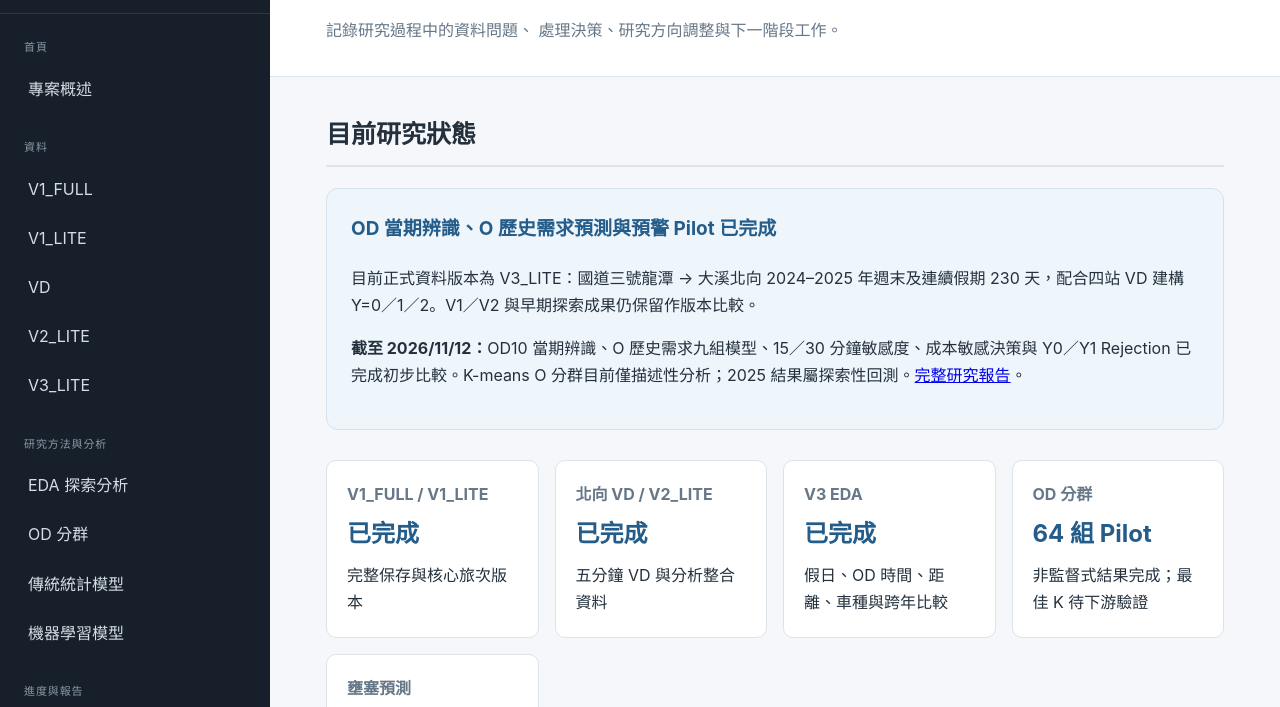
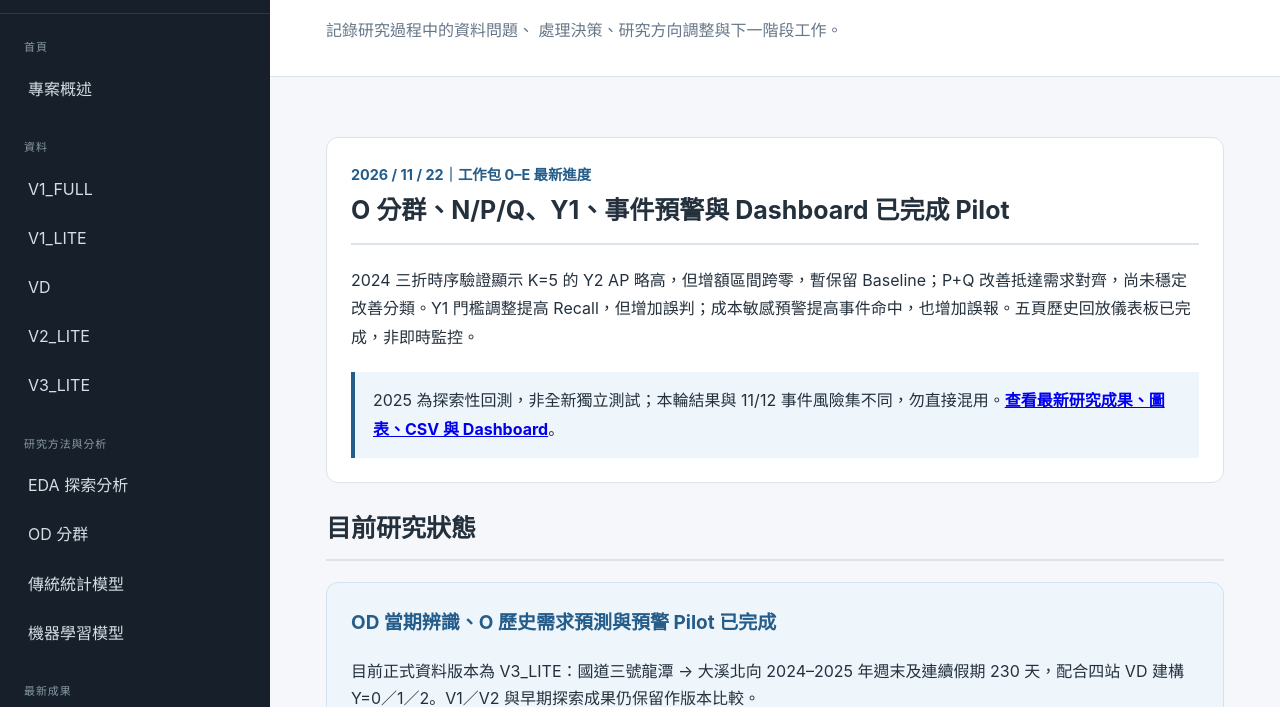
Before and after one commit to aishanchung/Statistical-Practice, a plain HTML site: page progress.html in a window 1280 px wide. Shown: the part 93-800 px from the top of the page. Drawn offline with Linux system fonts and the light colour scheme.

Commit message:
docs(site): link Nov 22 model results and dashboard from progress.html

```diff
--- a/progress.html
+++ b/progress.html
@@ -301,6 +301,8 @@
 <a href="od_clustering.html">OD 分群</a>
 <a href="statistical_models.html">傳統統計模型</a>
 <a href="machine_learning.html">機器學習模型</a>
+<div class="sidebar-section-title">最新成果</div>
+<a href="research_20261122.html">11/22 實驗與儀表板</a>
 <div class="sidebar-section-title">進度與報告</div>
 <a href="progress.html"  class="active">研究進度</a>
 <a href="vd_preprocessing.html" style="padding-left:42px; font-size:.94rem;">↳ VD 資料預處理</a>
@@ -327,6 +329,7 @@
 
 
 <main class="content">
+<section class="weekly-update" id="research-20261122"><div class="weekly-date">2026 / 11 / 22｜工作包 0–E 最新進度</div><h2>O 分群、N/P/Q、Y1、事件預警與 Dashboard 已完成 Pilot</h2><p>2024 三折時序驗證顯示 K=5 的 Y2 AP 略高，但增額區間跨零，暫保留 Baseline；P+Q 改善抵達需求對齊，尚未穩定改善分類。Y1 門檻調整提高 Recall，但增加誤判；成本敏感預警提高事件命中，也增加誤報。五頁歷史回放儀表板已完成，非即時監控。</p><div class="weekly-note">2025 為探索性回測，非全新獨立測試；本輪結果與 11/12 事件風險集不同，勿直接混用。<a href="research_20261122.html"><strong>查看最新研究成果、圖表、CSV 與 Dashboard</strong></a>。</div></section>
 
 
 <!-- =====================================================
@@ -337,7 +340,7 @@
   <div class="progress-summary">
     <h3>OD 當期辨識、O 歷史需求預測與預警 Pilot 已完成</h3>
     <p>目前正式資料版本為 V3_LITE：國道三號龍潭 → 大溪北向 2024–2025 年週末及連續假期 230 天，配合四站 VD 建構 Y=0／1／2。V1／V2 與早期探索成果仍保留作版本比較。</p>
-    <p><strong>截至 2026/11/12：</strong>OD10 當期辨識、O 歷史需求九組模型、15／30 分鐘敏感度、成本敏感決策與 Y0／Y1 Rejection 已完成初步比較。K-means O 分群目前僅描述性分析；2025 結果屬探索性回測。<a href="reports/2026-11-12_summary.html">完整研究報告</a>。</p>
+    <p><strong>截至 2026/11/12（歷史階段）：</strong>OD10 當期辨識、O 歷史需求九組模型、15／30 分鐘敏感度、成本敏感決策與 Y0／Y1 Rejection 已完成初步比較。K-means O 分群目前僅描述性分析；2025 結果屬探索性回測。<a href="reports/2026-11-12_summary.html">完整研究報告</a>。</p>
   </div>
   <div class="progress-status-grid">
     <div class="progress-status-card"><strong>V1_FULL / V1_LITE</strong><span class="progress-status-value">已完成</span>完整保存與核心旅次版本</div>
```
